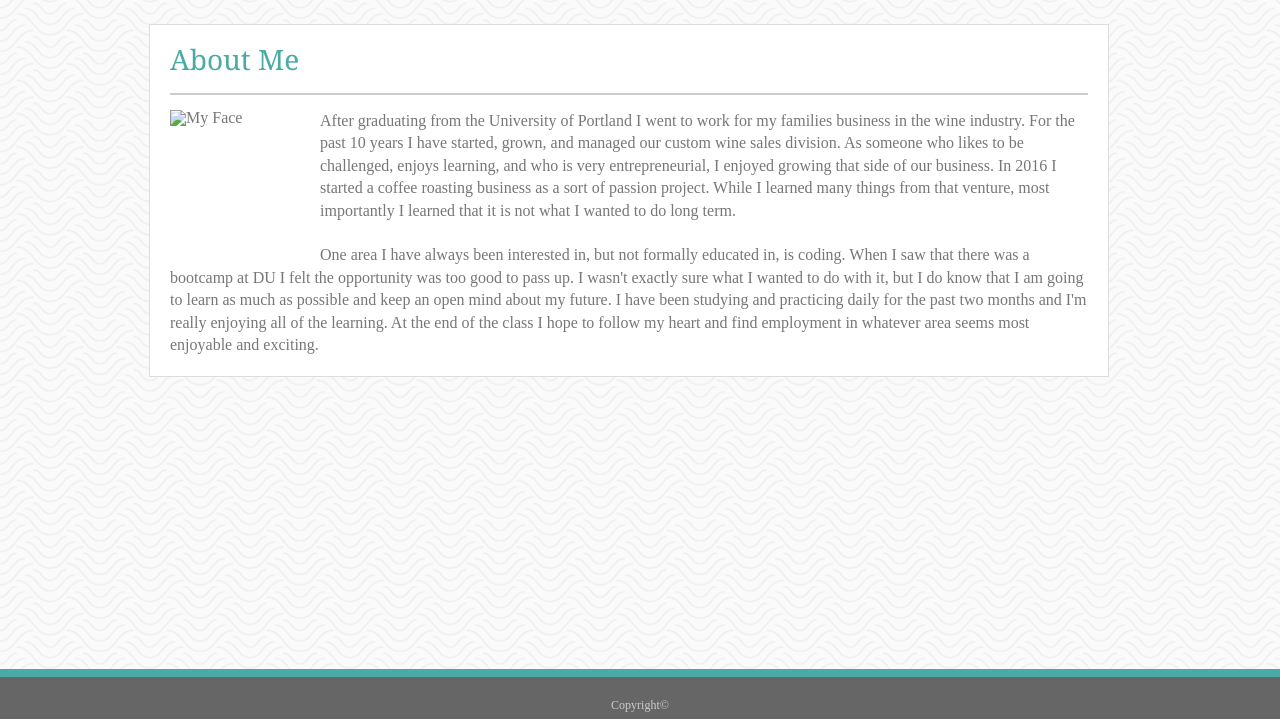
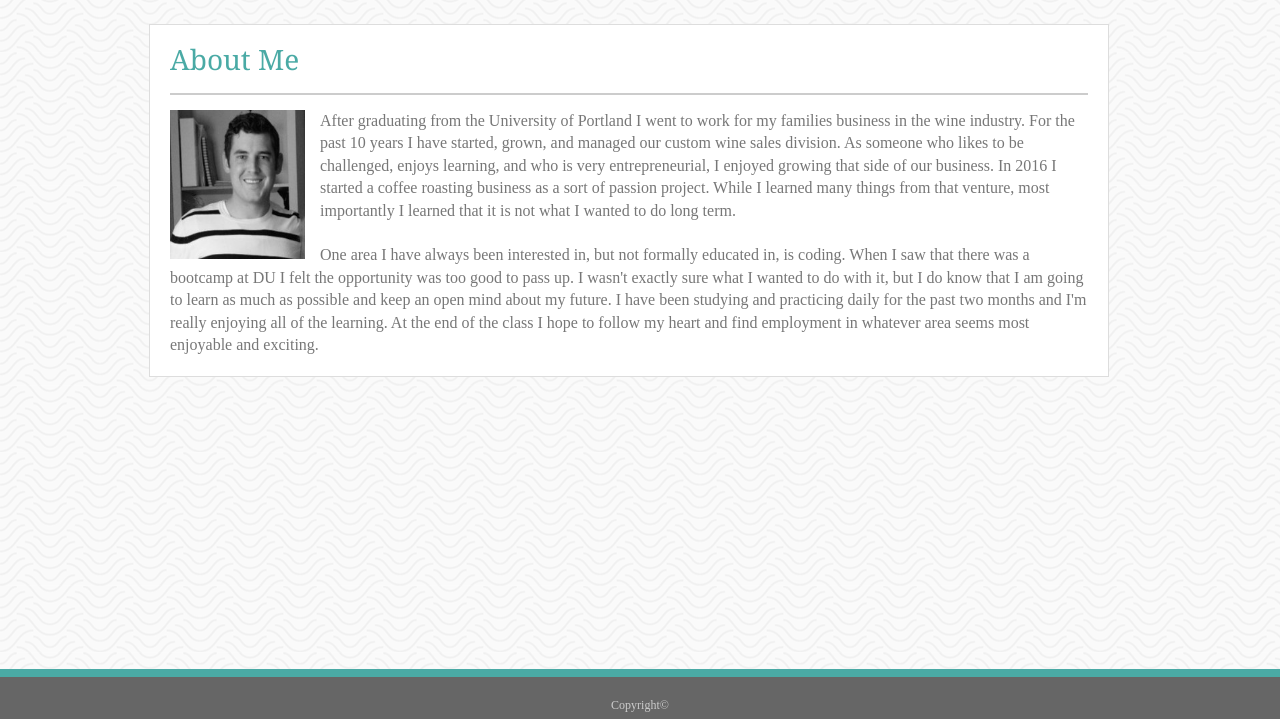
Before and after one commit to ryanbrutocao/Basic-Portfolio, a plain HTML site: page index.html in a window 1280 px wide. Shown: the part 81-800 px from the top of the page. Drawn offline with Linux system fonts and the light colour scheme.

Commit message:
fixed main image source

```diff
--- a/index.html
+++ b/index.html
@@ -35,7 +35,7 @@
   <div class="centerBox">
    <h1 class="about">About Me </h1>
     <div class="about-me-text">
-      <img class="faceImage" src="../images/myface.jpg " alt="My Face">
+      <img class="faceImage" src="./assets/images/myface.jpg" alt="My Face">
       <p>After graduating from the University of Portland I went to work for my families business in the wine industry. For the past 10 years I have started, grown, and managed our custom wine sales division. As someone who likes to be challenged, enjoys learning, and who is very entrepreneurial, I enjoyed growing that side of our business. In 2016 I started a coffee roasting business as a sort of passion project. While I learned  many things from that venture, most importantly I learned that it is not what I wanted to do long term. <br>
 
     <br>One area I have always been interested in, but not formally educated in, is coding. When I saw that there was a bootcamp at DU I felt the opportunity was too good to pass up. I wasn't exactly sure what I wanted to do with it, but I do know that I am going to learn as much as possible and keep an open mind about my future. I have been studying and practicing daily for the past two months and I'm really enjoying all of the learning. At the end of the class I hope to follow my heart and find employment in whatever area seems most enjoyable and exciting.
```
